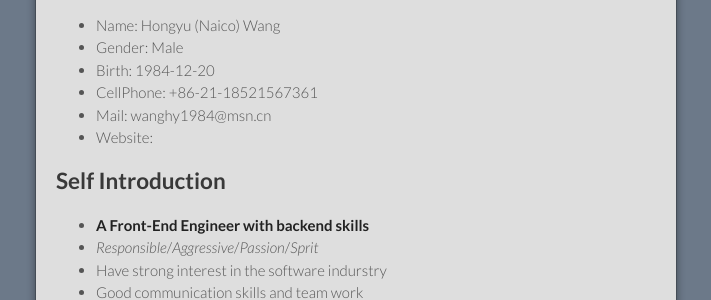
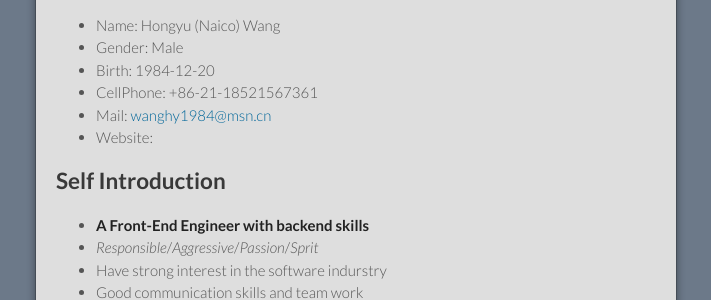
Before and after one commit to Naico/naico.github.io, a Jekyll site: the page built from Resume/index.md, in a window 1280 px wide. Shown: the part 315-615 px from the top of the page, without its empty margins (284-995 px from the left). Built offline with Jekyll 4.4.1, drawn with Linux system fonts in a browser that asks for light colours; a script that is not in the unit is left out; part of the change alters nothing that is shown.

```diff
--- a/Resume/index.md
+++ b/Resume/index.md
@@ -10,7 +10,7 @@ title: Resume for Naico
 * Gender: Male
 * Birth: 1984-12-20
 * CellPhone: +86-21-18521567361
-* Mail: wanghy1984@msn.cn
+* Mail: <wanghy1984@msn.cn>
 * Website: <www.naico.wang>
 
 ## Self Introduction
```
